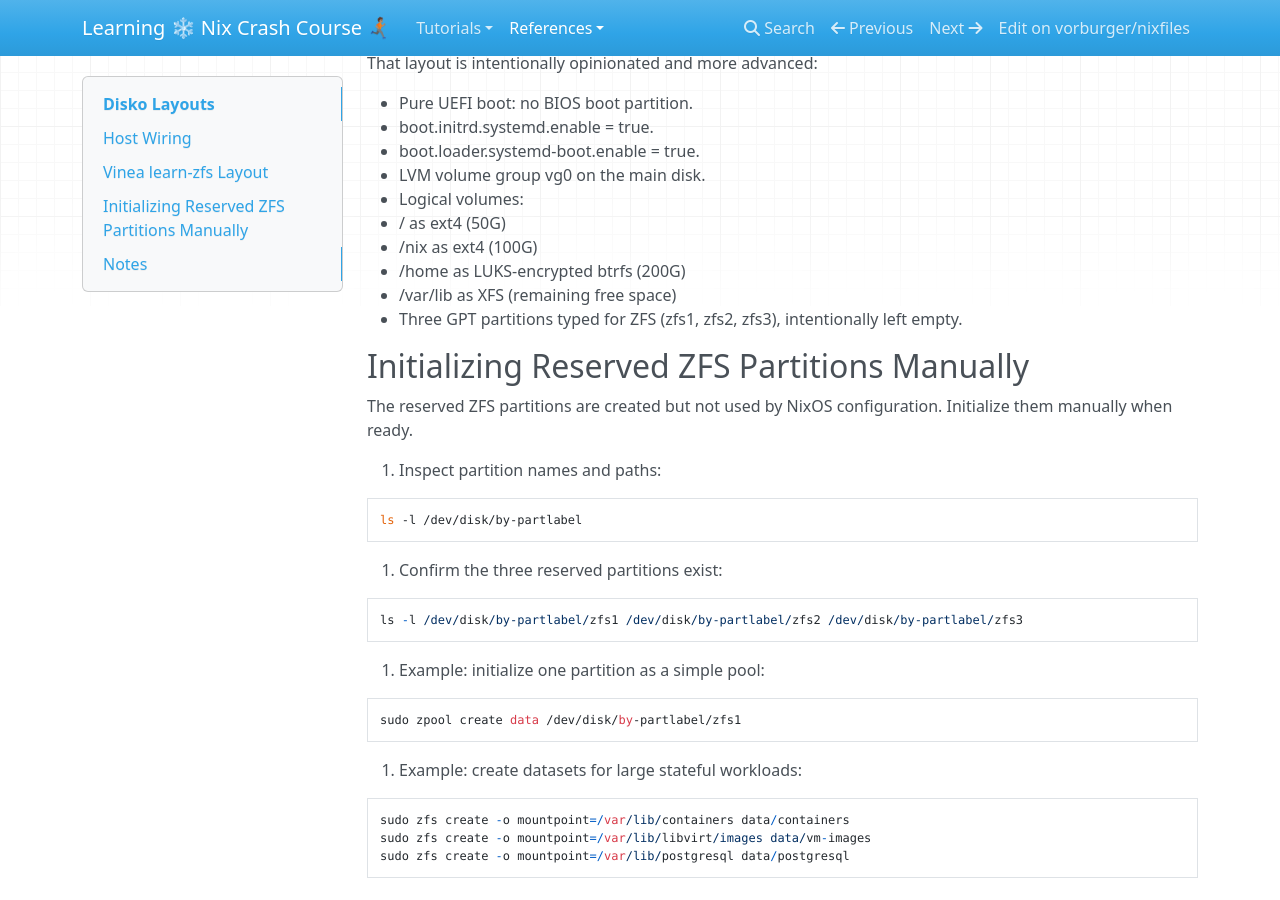
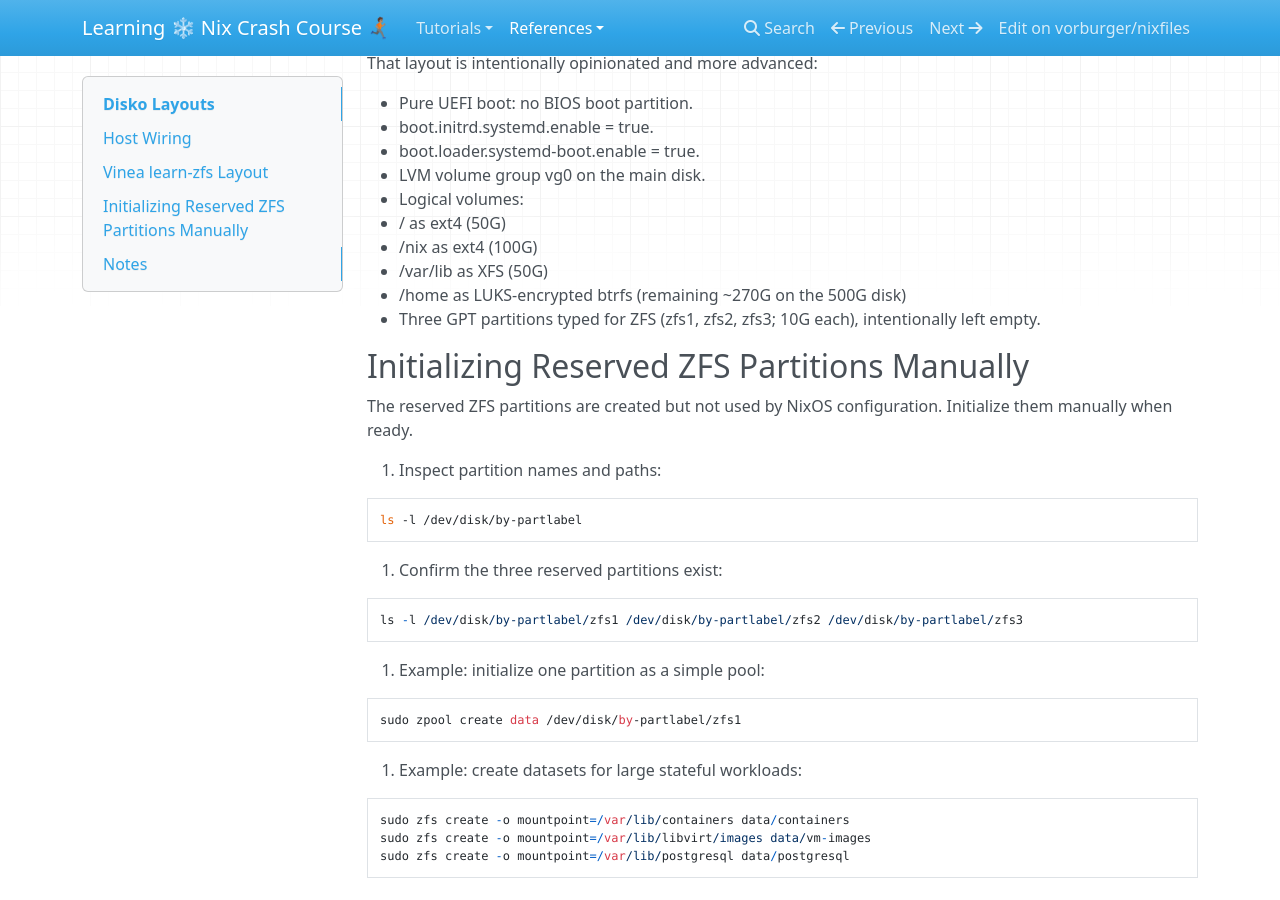
Before and after one commit to vorburger/nixfiles, an MkDocs documentation site: the page built from docs/docs/reference/disko-layouts.md, in a window 1280 px wide and 900 px high, scrolled down 504 px. Built offline with MkDocs 1.6.1, drawn with Linux system fonts in a browser that asks for light colours; nearby versions of some CDN libraries.

Commit message:
wip: Tweak learn-zfs disko partition sizes

```diff
--- a/docs/docs/reference/disko-layouts.md
+++ b/docs/docs/reference/disko-layouts.md
@@ -31,9 +31,9 @@ That layout is intentionally opinionated and more advanced:
 - Logical volumes:
   - / as ext4 (50G)
   - /nix as ext4 (100G)
-  - /home as LUKS-encrypted btrfs (200G)
-  - /var/lib as XFS (remaining free space)
-- Three GPT partitions typed for ZFS (zfs1, zfs2, zfs3), intentionally left empty.
+  - /var/lib as XFS (50G)
+  - /home as LUKS-encrypted btrfs (remaining ~270G on the 500G disk)
+- Three GPT partitions typed for ZFS (zfs1, zfs2, zfs3; 10G each), intentionally left empty.
 
 ## Initializing Reserved ZFS Partitions Manually
 
```
Also changed, not shown: 1 other file.
